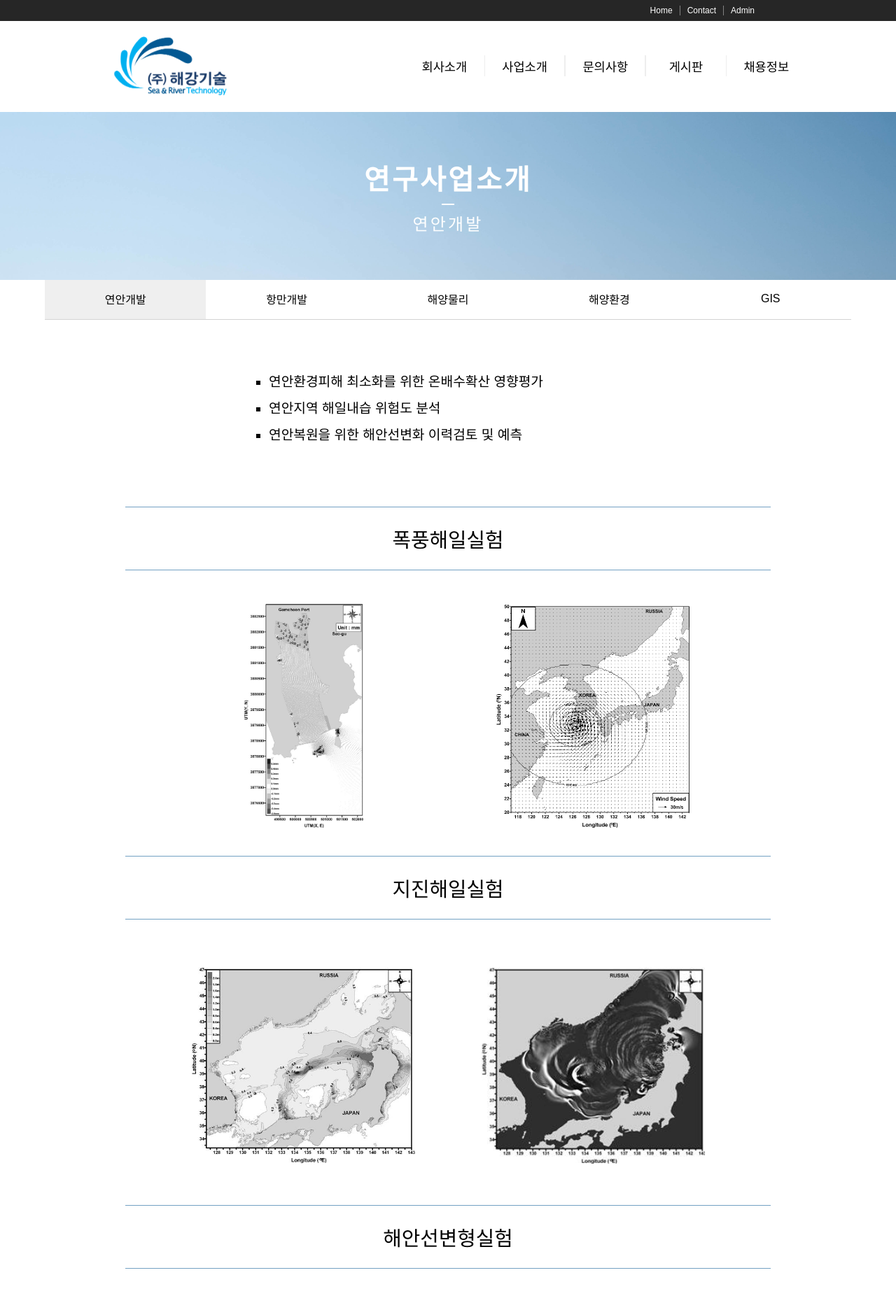
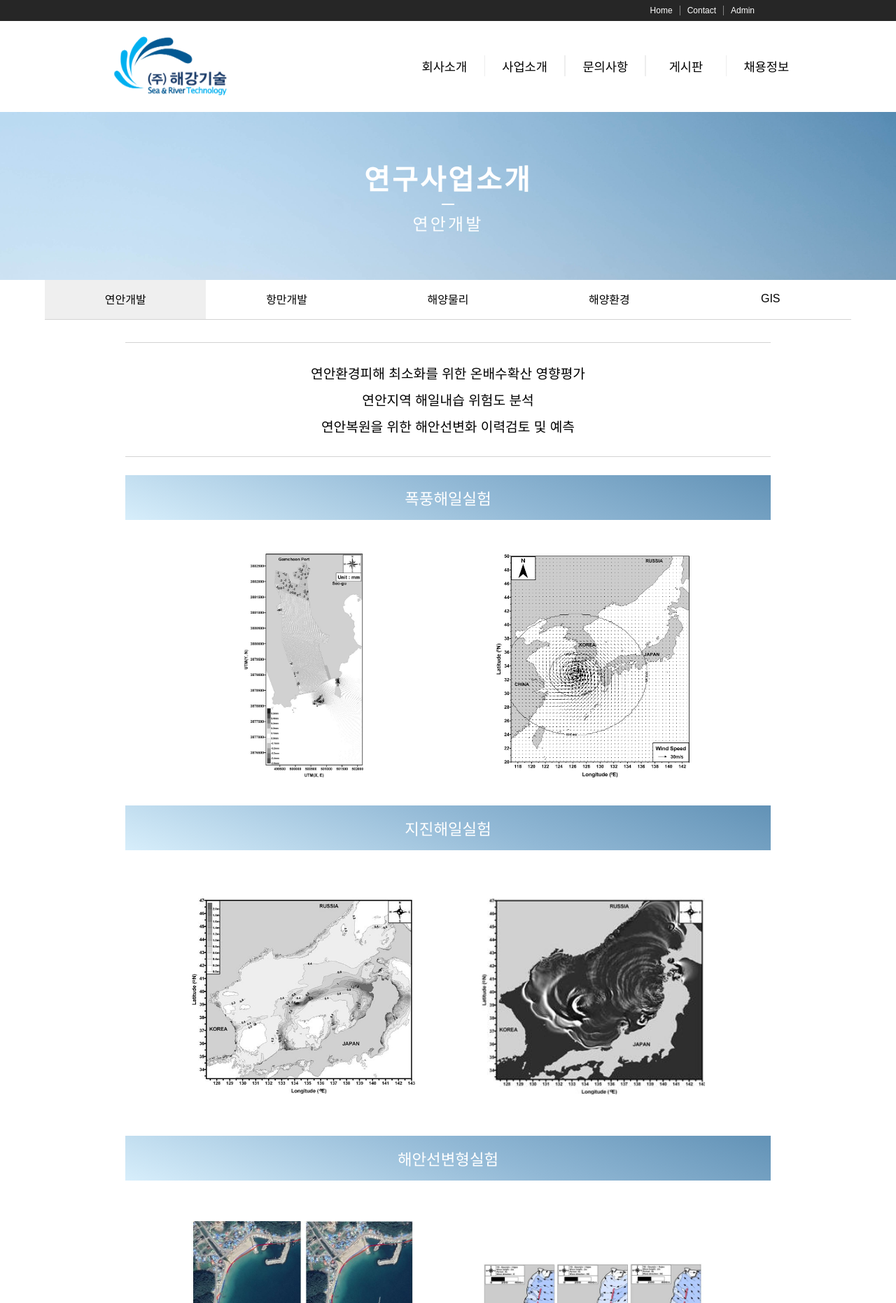
Before and after one commit to younglaecho/business_company_homepage, a Django app: page /business/coast/ in a window 1280 px wide. Shown: the top 1862 px of the page at 70% size. Run offline with Django 3.2, Linux system fonts and the light colour scheme; some web fonts are replaced.

Commit message:
business page modify

```diff
--- a/company_user/templates/business.html
+++ b/company_user/templates/business.html
@@ -2,6 +2,7 @@
 {% block header %}
 <link rel="stylesheet" href="/static/page.css">
 <link rel="stylesheet" href="/static/business.css">
+
 {% endblock %}
 {% block contents %}
 <section class="template_section">
--- a/static/base.css
+++ b/static/base.css
@@ -202,10 +202,10 @@
 
 .main__slide-area_base {
     position: relative;
-    z-index: -1;
+    z-index: 2;
     top: 20vh;
     width: calc(100vw-(100vw - 100%));
-    height: 44vh;
+    height: 30vh;
 }
 
 .main__sliding-image_base {
@@ -215,7 +215,7 @@
     justify-content: center;
     align-items: center;
     position: relative;
-    z-index: -1;
+    z-index: 2;
     height: 30vh;
     background-image: url(img/sea.jpg) ;
     background-size: cover;
--- a/static/business.css
+++ b/static/business.css
@@ -16,6 +16,9 @@
     box-shadow: 5px 5px 8px 2px rgba(0,0,0,0.43);
 } */
 
+.main {
+    padding-top: 2vh;
+}
 .business-content {
     display: flex;
     flex-wrap: wrap;
@@ -27,6 +30,7 @@
     align-items: center;
     width: 100%;
     height: auto;
+    margin-bottom: 1.3vh;
 }
 
 .business-content__textlist {
@@ -34,19 +38,21 @@
     flex-wrap: wrap;
     justify-content: center;
     align-items: flex-start;
-    width: 40vw;
+    width: 80vw;
     padding-left: 0;
-    margin-bottom: 10vh;
+    padding: 3vh 0;
+    border-top: 1px solid lightgray;
+    border-bottom: 1px solid lightgray;
 }
 
 .business-content__text {
     display: flex;
-    justify-content: flex-start;
+    justify-content: center;
     width: 100%;
-    padding-bottom: 10px;
+    padding: 5px 0;
     font-size: 1.2rem;
-    display:list-item;
-    list-style-type:square;
+    /* display:list-item; */
+    /* list-style-type:square; */
 
 }
 .business-content__item {
@@ -59,13 +65,17 @@
     justify-content: center;
     width:100%;
     padding-left: 2vw;
-    font-size: 1.8rem;
+    font-size: 1.4rem;
     font-weight: 500;
-    border-top: 1px solid #73A1C3;
-    border-bottom: 1px solid #73A1C3;
-    padding: 3vh 0;
+    /* border-top: 1px solid #73A1C3; */
+    /* border-bottom: 1px solid #73A1C3; */
+    background: rgb(215,238,251);
+    background: linear-gradient(20deg, rgba(215,238,251,1) 0%, rgba(145,184,213,1) 56%, rgba(98,146,182,1) 100%);
+    color: white;
+    padding: 2vh 0;
 
 }
+
 
 .business-content__item-imagebox {
     display: flex;
--- a/static/page.css
+++ b/static/page.css
@@ -30,7 +30,7 @@
     flex-wrap: nowrap;
     padding: 1% 5%;
     position: relative;
-    top: 4vh;
+    top: 18vh;
     height: auto;
     justify-content: left;
 }
@@ -39,7 +39,7 @@
     width:100%;
     height: 60px;
     border-bottom: 1px solid lightgray;
-    z-index: -4;
+    z-index: 1;
 
 }
 .aside__list {
--- a/static/qanda.css
+++ b/static/qanda.css
@@ -13,7 +13,7 @@
 
 .personal_info-title {
     width: 100%;
-    font-size: 1.5rem;
+    font-size: 1.2rem;
     border-bottom: 1px solid lightgray;
     margin-bottom: 3%;
 }
@@ -23,6 +23,7 @@
     height: 35vh;
     overflow-y: scroll;
     border: 1px solid lightgray;
+    font-size: 0.8rem;
 }
 
 .personal_info-checkboxbox {
@@ -68,7 +69,7 @@
     align-items: center;
     width: 15%;
     height: 100%;
-    font-size: 0.8rem;
+    font-size: 15px;
 }
 span {
     font-size: 0.8rem;
```
Also changed, not shown: 2 other files.
